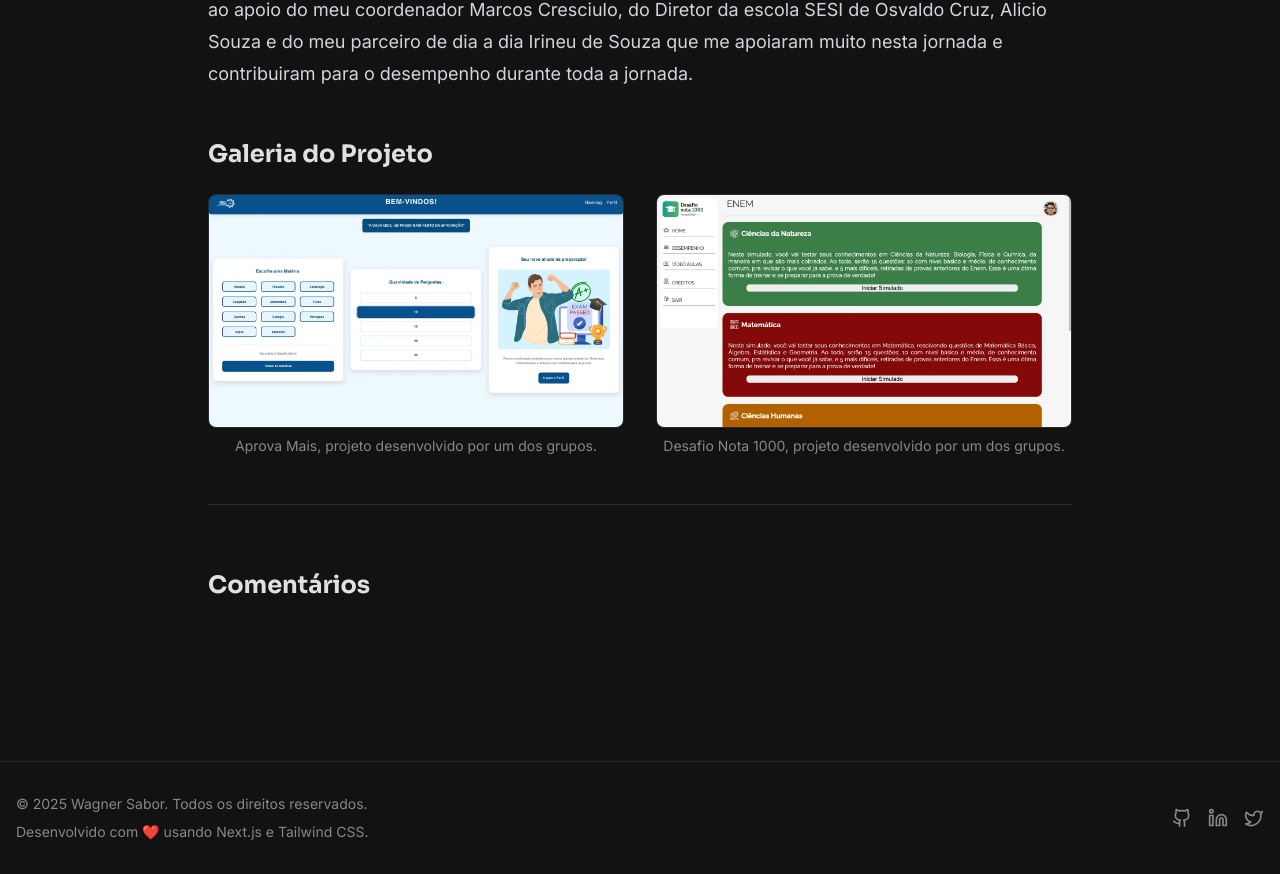
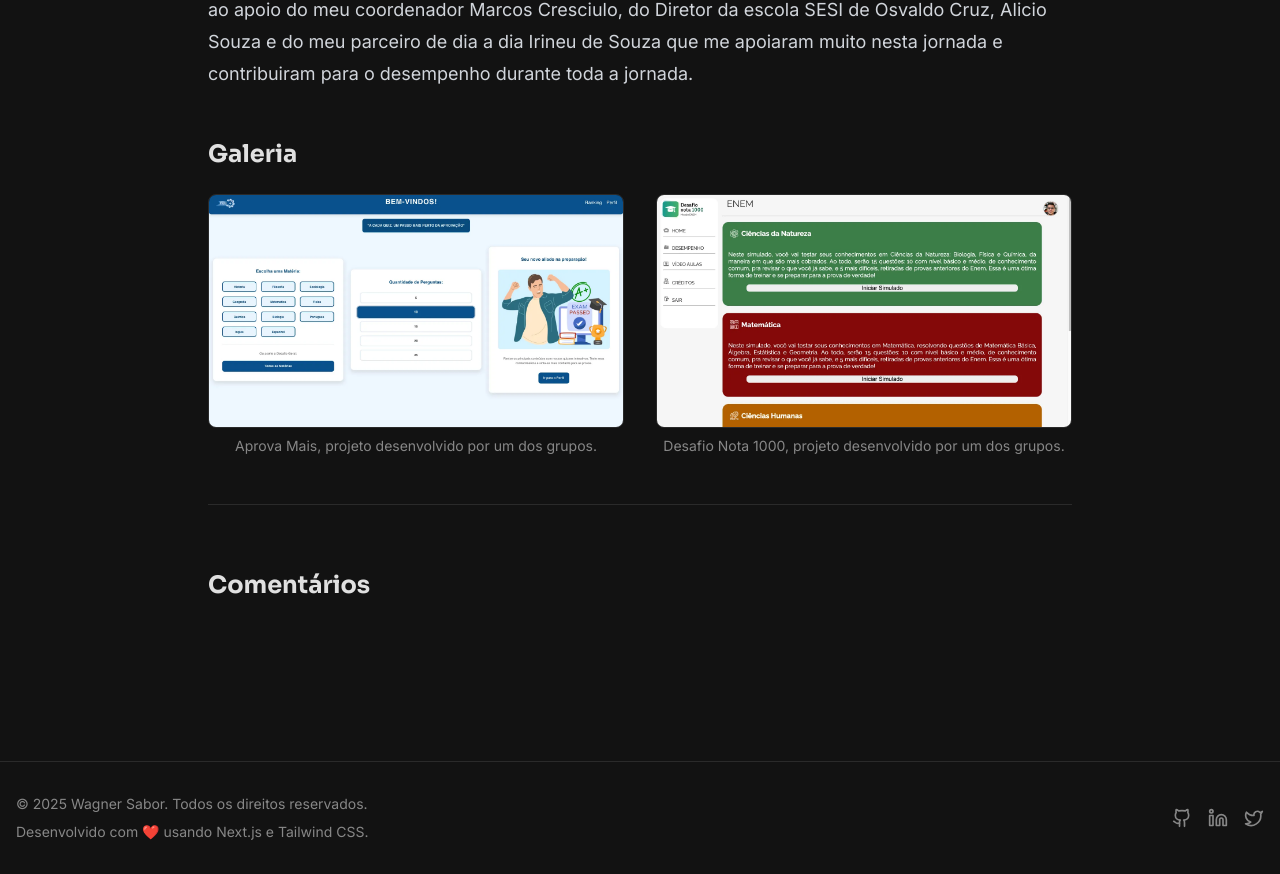
Before and after one commit to wsabor/wsabor.dev, a Next.js app: page /blog/hackaton-agrotech-2025 in a window 1280 px wide. Shown: the part 5154-6028 px from the top of the page. Built offline with nearby package versions, Linux system fonts and the light colour scheme.

Commit message:
chore(new-post): edit post Hackaton Agrotech 2025

```diff
--- a/content/posts/quiz-preparai.mdx
+++ b/content/posts/quiz-preparai.mdx
@@ -3,11 +3,11 @@
 publishedAt: "2025-06-05"
 summary: "Um estudo de caso sobre a orientação e desenvolvimento de um jogo de quiz interativo para preparar estudantes para o ENEM, utilizando React, Node.js e metodologias ágeis."
 galleryImages:
-  - image: "aprovaMais.webp"
+  - image: "/projects/aprovaMais.webp"
     caption: "Aprova Mais, projeto desenvolvido por um dos grupos."
-  - image: "desafioNota1000.webp"
+  - image: "/projects/desafioNota1000.webp"
     caption: "Desafio Nota 1000, projeto desenvolvido por um dos grupos."
-  - image: "gabaritaMente.webp"
+  - image: "/projects/gabaritaMente.webp"
     caption: "Gabarita Mente, projeto desenvolvido por um dos grupos."
   - image: "nextLevelEnem.webp"
     caption: "Next Level ENEM, projeto desenvolvido por um dos grupos."
--- a/src/components/ImageGallery.tsx
+++ b/src/components/ImageGallery.tsx
@@ -39,9 +39,7 @@
 
   return (
     <div className="not-prose my-12">
-      <h3 className="mb-6 text-2xl font-bold text-text-main">
-        Galeria do Projeto
-      </h3>
+      <h3 className="mb-6 text-2xl font-bold text-text-main">Galeria</h3>
       <div className="grid grid-cols-1 gap-8 sm:grid-cols-2">
         {" "}
         {/* Aumentado o gap */}
```
